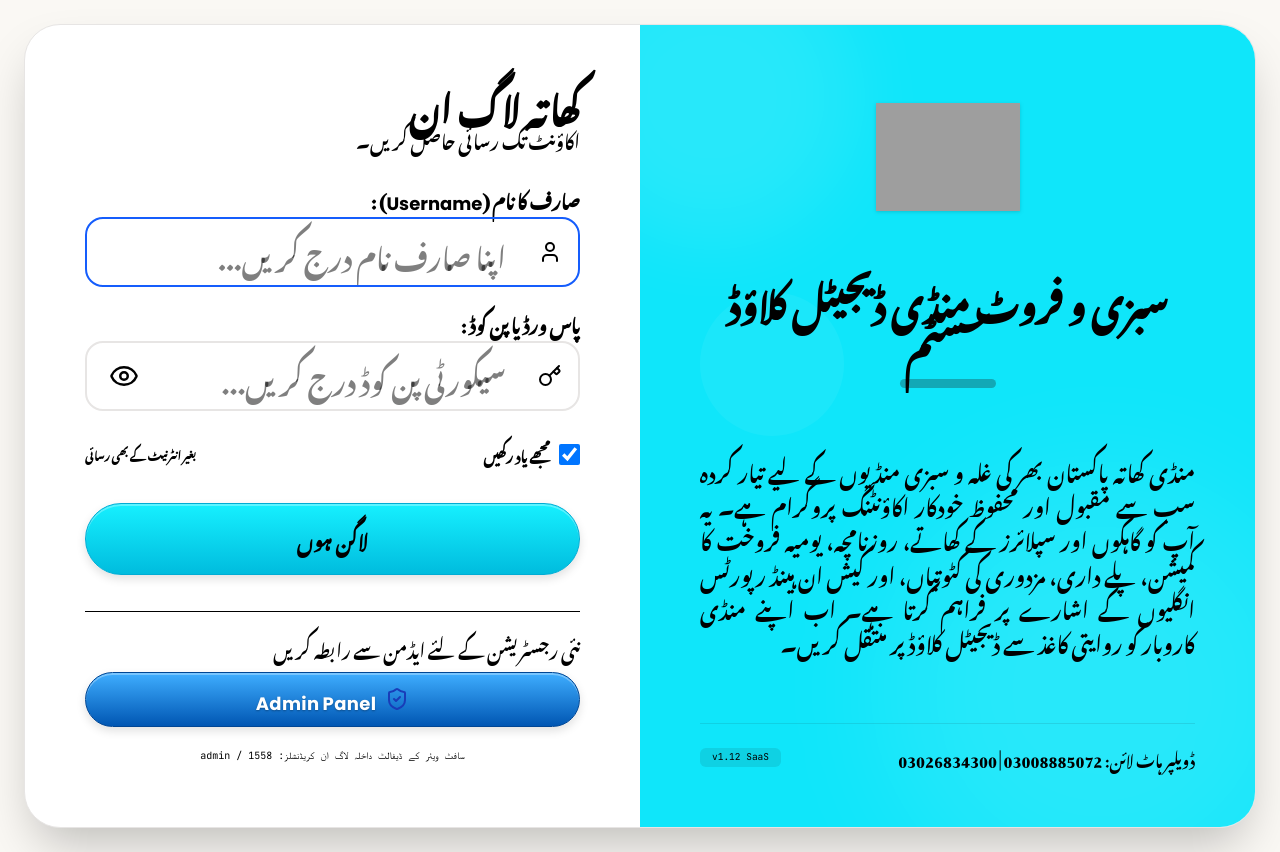
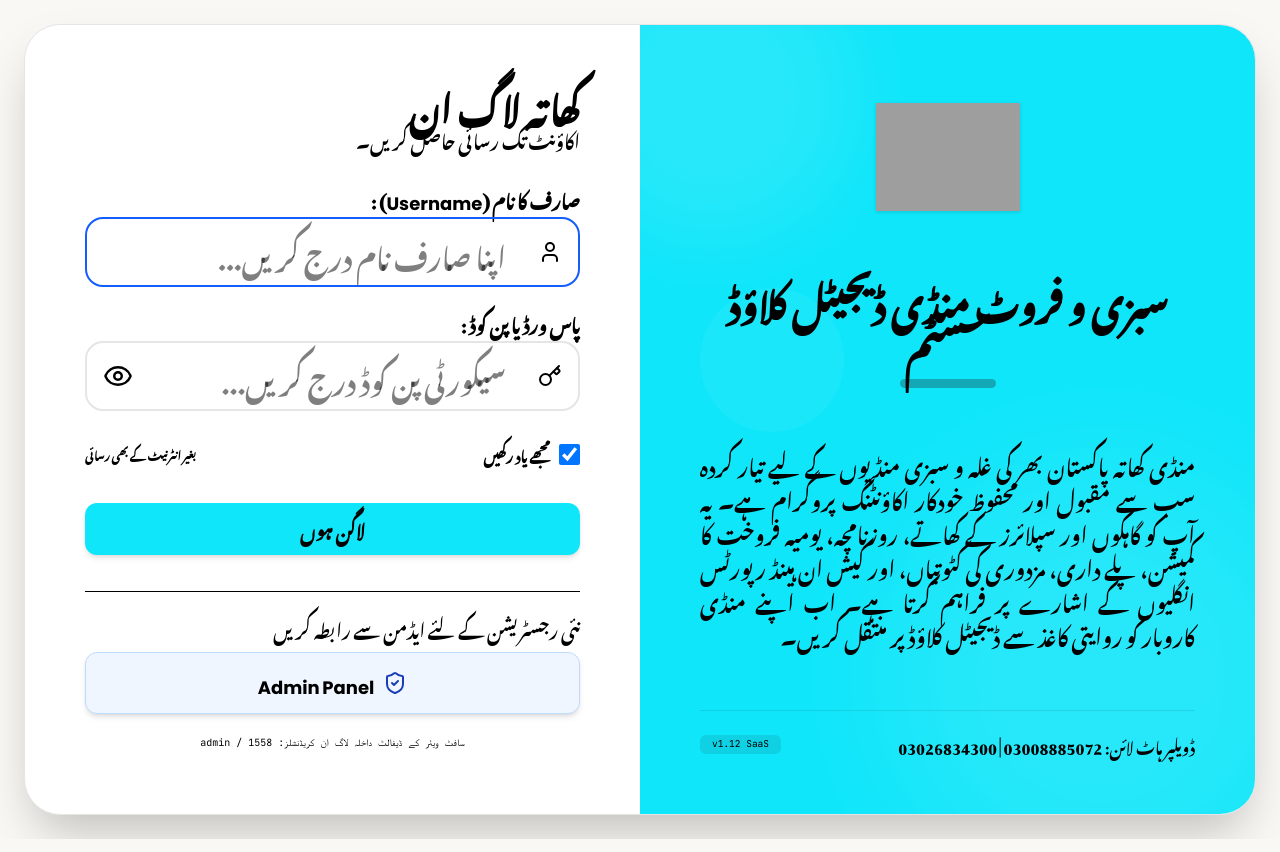
Before and after one commit to asifanwar123/mandikhata, a React (Vite) app: page / in a window 1280 px wide. Built offline with nearby package versions, Linux system fonts and the light colour scheme; grey boxes are pictures that could not be loaded; a web font is replaced by a local one.

Commit message:
style: refine button components and global styles
Standardized button UI across the application by updating padding, rounded corners, and adding active scale micro-interactions. Removed legacy glossy button CSS to simplify the styling architecture.

```diff
--- a/src/App.tsx
+++ b/src/App.tsx
@@ -549,14 +549,13 @@ export default function App() {
                 setPinCode('');
                 setCurrentTab('dashboard');
               }}
-              style={{ color: '#ffffff' }}
-              className="flex-1 bg-red-700 hover:bg-red-800 text-white font-black text-xs py-2.5 rounded-md cursor-pointer flex items-center justify-center text-center shadow-md transition-colors"
+              className="flex-1 bg-red-700 hover:bg-red-850 text-white font-bold text-xs py-3 rounded-lg cursor-pointer flex items-center justify-center text-center shadow-md transition-all active:scale-[0.98] select-none"
             >
               ہاں، لاک کریں
             </button>
             <button
               onClick={() => setCurrentTab('dashboard')}
-              className="flex-1 bg-stone-200 hover:bg-stone-300 text-stone-900 font-black text-xs py-2.5 rounded-md border border-stone-450 text-center cursor-pointer flex items-center justify-center shadow-md transition-colors"
+              className="flex-1 bg-stone-200 hover:bg-stone-300 text-stone-950 font-bold text-xs py-3 rounded-lg border border-stone-400 cursor-pointer flex items-center justify-center text-center shadow-md transition-all active:scale-[0.98] select-none"
             >
               کینسل
             </button>
@@ -1203,14 +1202,12 @@ export default function App() {
                 </div>
 
                 {/* Submit button following the design block */}
-                <div className="flex justify-center w-full mt-6">
-                  <button
-                    type="submit"
-                    className="w-full h-12 text-center text-[19px] bg-[#0fe6fa] text-stone-950 rounded-full font-bold transition-all shadow-md active:scale-95 cursor-pointer flex items-center justify-center"
-                  >
-                    لاگن ہوں
-                  </button>
-                </div>
+                <button
+                  type="submit"
+                  className="w-full h-[52px] mt-6 text-center text-[18px] bg-[#0fe6fa] hover:bg-[#0dd4e8] text-stone-950 rounded-lg font-black transition-all shadow-md active:scale-[0.98] cursor-pointer flex items-center justify-center leading-none"
+                >
+                  لاگن ہوں
+                </button>
               </form>
             </div>
 
@@ -1219,7 +1216,7 @@ export default function App() {
               <span className="text-xs text-stone-500 font-medium block">نئی رجسٹریشن کے لئے ایڈمن سے رابطہ کریں</span>
               <button
                 onClick={() => setIsAdminAuthModalOpen(true)}
-                className="w-full bg-blue-50 hover:bg-blue-100/80 border border-blue-200 text-blue-950 font-bold py-2.5 px-4 rounded-xl text-xs flex items-center justify-center gap-1.5 cursor-pointer shadow-sm transition-all"
+                className="w-full bg-blue-50 hover:bg-blue-100/90 border border-blue-200 text-blue-950 font-bold py-3 px-4 rounded-lg text-xs flex items-center justify-center gap-1.5 cursor-pointer shadow-md transition-all active:scale-[0.98] select-none text-center"
               >
                 <ShieldCheck className="w-4 h-4 text-blue-800" />
                 <span>Admin Panel</span>
@@ -1293,8 +1290,7 @@ export default function App() {
                   <div className="flex gap-2 font-sans pt-1">
                     <button
                       type="submit"
-                      style={{ color: '#ffffff' }}
-                      className="flex-1 bg-red-700 hover:bg-red-800 text-white font-black text-xs py-2.5 rounded-xl cursor-pointer flex items-center justify-center text-center shadow-md transition-colors"
+                      className="flex-1 bg-red-700 hover:bg-red-800 text-white font-bold text-xs py-3 rounded-lg cursor-pointer flex items-center justify-center text-center shadow-md transition-all active:scale-[0.98] select-none"
                     >
                       پن کوڈ کی تصدیق کریں
                     </button>
@@ -1305,7 +1301,7 @@ export default function App() {
                         setMasterPinInput('');
                         setMasterPinError('');
                       }}
-                      className="flex-1 bg-stone-200 hover:bg-stone-300 text-stone-900 font-black text-xs py-2.5 rounded-xl border border-stone-400 text-center cursor-pointer flex items-center justify-center shadow-md transition-colors"
+                      className="flex-1 bg-stone-200 hover:bg-stone-300 text-stone-950 font-bold text-xs py-3 rounded-lg border border-stone-400 cursor-pointer flex items-center justify-center text-center shadow-md transition-all active:scale-[0.98] select-none"
                     >
                       منسوخ کریں
                     </button>
@@ -1383,8 +1379,7 @@ export default function App() {
                   <div className="flex gap-2">
                     <button
                       type="submit"
-                      style={{ color: '#ffffff' }}
-                      className="flex-1 bg-red-700 hover:bg-red-800 text-white font-black text-xs py-2.5 rounded-xl cursor-pointer flex items-center justify-center text-center shadow-md transition-colors"
+                      className="flex-1 bg-red-700 hover:bg-red-800 text-white font-bold text-xs py-3 rounded-lg cursor-pointer flex items-center justify-center text-center shadow-md transition-all active:scale-[0.98] select-none"
                     >
                       پن کوڈ کی تصدیق کریں
                     </button>
@@ -1395,7 +1390,7 @@ export default function App() {
                         setAdminPinInput('');
                         setAdminPinError('');
                       }}
-                      className="flex-1 bg-stone-200 hover:bg-stone-300 text-stone-900 font-black text-xs py-2.5 rounded-xl border border-stone-400 text-center cursor-pointer flex items-center justify-center shadow-md transition-colors"
+                      className="flex-1 bg-stone-200 hover:bg-stone-300 text-stone-950 font-bold text-xs py-3 rounded-lg border border-stone-400 cursor-pointer flex items-center justify-center text-center shadow-md transition-all active:scale-[0.98] select-none"
                     >
                       منسوخ کریں
                     </button>
@@ -1844,8 +1839,7 @@ export default function App() {
                 <div className="flex gap-2">
                   <button
                     type="submit"
-                    style={{ color: '#ffffff' }}
-                    className="flex-1 bg-red-700 hover:bg-red-800 text-white font-black text-xs py-2.5 rounded-xl cursor-pointer flex items-center justify-center text-center shadow-md transition-colors"
+                    className="flex-1 bg-red-700 hover:bg-red-800 text-white font-bold text-xs py-3 rounded-lg cursor-pointer flex items-center justify-center text-center shadow-md transition-all active:scale-[0.98] select-none"
                   >
                     پن کوڈ کی تصدیق کریں
                   </button>
@@ -1856,7 +1850,7 @@ export default function App() {
                       setAdminPinInput('');
                       setAdminPinError('');
                     }}
-                    className="flex-1 bg-stone-200 hover:bg-stone-300 text-stone-900 font-black text-xs py-2.5 rounded-xl border border-stone-400 text-center cursor-pointer flex items-center justify-center shadow-md transition-colors"
+                    className="flex-1 bg-stone-200 hover:bg-stone-300 text-stone-950 font-bold text-xs py-3 rounded-lg border border-stone-400 cursor-pointer flex items-center justify-center text-center shadow-md transition-all active:scale-[0.98] select-none"
                   >
                     منسوخ کریں
                   </button>
--- a/src/components/SaaSAdminPanel.tsx
+++ b/src/components/SaaSAdminPanel.tsx
@@ -463,7 +463,7 @@ export default function SaaSAdminPanel({
             </button>
             <button
               onClick={onClose}
-              className="bg-stone-800 hover:bg-stone-950 text-white px-4 py-2.5 rounded-xl text-xs font-bold transition-all flex items-center gap-1.5 cursor-pointer shadow border border-stone-700 font-bold"
+              className="bg-stone-800 hover:bg-stone-900 text-white px-4 py-2.5 rounded-lg text-xs font-bold transition-all flex items-center justify-center gap-1.5 cursor-pointer shadow-md border border-stone-700 active:scale-[0.98] select-none text-center"
             >
               <X className="w-4 h-4" />
               <span>ایڈمن پینل بند کریں</span>
@@ -1278,13 +1278,13 @@ export default function SaaSAdminPanel({
                 <button
                   type="button"
                   onClick={() => setIsNewFormVisible(false)}
-                  className="bg-stone-100 hover:bg-stone-200 border px-4 py-2 rounded-lg cursor-pointer text-stone-700"
+                  className="bg-stone-100 hover:bg-stone-200 border border-stone-300 px-5 py-2.5 rounded-lg text-stone-950 font-bold cursor-pointer flex items-center justify-center transition-all active:scale-[0.98] mt-0 text-center select-none"
                 >
                   منسوخ کریں
                 </button>
                 <button
                   type="submit"
-                  className="bg-emerald-600 hover:bg-emerald-700 text-white px-5 py-2 rounded-lg font-bold cursor-pointer flex items-center gap-1.5"
+                  className="bg-emerald-600 hover:bg-emerald-700 text-white px-5 py-2.5 rounded-lg font-bold cursor-pointer flex items-center justify-center gap-1.5 transition-all active:scale-[0.98] select-none text-center"
                 >
                   <Play className="w-3.5 h-3.5 fill-current" />
                   <span>آرکیسٹیٹر پائپ لائن رن کریں</span>
--- a/src/index.css
+++ b/src/index.css
@@ -50,7 +50,7 @@ body {
 }
 
 /* Enforce font-sans and crisp clear black on controls */
-input, select, textarea, label, select option {
+input, select, textarea, button, label, select option {
   font-family: var(--font-sans) !important;
   text-align: right;
   direction: rtl;
@@ -208,137 +208,3 @@ input, select, textarea {
 .double-underline {
   border-bottom: 3px double #0cdbf2;
 }
-
-/* ==========================================================================
-   PREMIUM GLOSSY PILL BUTTON STYLES (MATCH CHOSEN REFERENCE IMAGE AESTHETICS)
-   ========================================================================== */
-
-/* 1. Base style for all standard buttons across the app */
-button, .classic-btn, .pill-btn {
-  border-radius: 9999px !important; /* Fully rounded pill shape */
-  font-weight: 700 !important;
-  display: inline-flex !important;
-  align-items: center !important;
-  justify-content: center !important;
-  text-align: center !important;
-  vertical-align: middle !important;
-  transition: all 0.25s cubic-bezier(0.4, 0, 0.2, 1) !important;
-  cursor: pointer !important;
-  box-shadow: 0 4px 10px rgba(0, 0, 0, 0.12), inset 0 2px 0 rgba(255, 255, 255, 0.3) !important;
-  letter-spacing: 0.02em !important;
-}
-
-/* 2. Normal text button padding helper to guarantee centered text without imbalances */
-button:not(.icon-only):not(.absolute):not(.raw-btn) {
-  padding-left: 1.5rem !important;
-  padding-right: 1.5rem !important;
-  padding-top: 0.6rem !important;
-  padding-bottom: 0.6rem !important;
-  text-align: center !important;
-}
-
-/* 3. High quality micro-interactions: slight lift on hover, slight depress on press */
-button:not(.absolute):not(.raw-btn):hover {
-  transform: translateY(-2px) scale(1.02) !important;
-  box-shadow: 0 6px 14px rgba(0, 0, 0, 0.18), inset 0 2px 0 rgba(255, 255, 255, 0.45) !important;
-  filter: brightness(1.12) !important;
-}
-
-button:not(.absolute):not(.raw-btn):active {
-  transform: translateY(1px) scale(0.97) !important;
-  box-shadow: 0 2px 5px rgba(0, 0, 0, 0.08), inset 0 1px 0 rgba(0, 0, 0, 0.1) !important;
-}
-
-/* 4. Beautiful theme color gradients corresponding to the designer board colors */
-
-/* CYAN / BLUE TABS & PRIMARY SUBMITS (e.g. Login page submit button) */
-button[class*="bg-[#0fe6fa]"],
-button[class*="bg-cyan-"],
-button.cyan-btn {
-  background: linear-gradient(180deg, #16f0ff 0%, #00bcde 100%) !important;
-  color: #000000 !important;
-  border: 1.5px solid #00acd4 !important;
-}
-
-/* RED DANGER / SYSTEM LOCK / CANCEL BUTTONS */
-button[class*="bg-red-"],
-button[class*="bg-rose-"],
-button.red-btn {
-  background: linear-gradient(180deg, #ff4c4c 0%, #c40a0a) !important;
-  color: #ffffff !important;
-  border: 1.5px solid #aa0000 !important;
-  text-shadow: 0 1px 2px rgba(0, 0, 0, 0.4) !important;
-}
-
-/* ORANGE SUB BUTTONS / REGISTRATIONS */
-button[class*="bg-orange-"],
-button[class*="bg-amber-"],
-button.orange-btn {
-  background: linear-gradient(180deg, #ff9e16 0%, #dc6200) !important;
-  color: #ffffff !important;
-  border: 1.5px solid #bd4e00 !important;
-  text-shadow: 0 1px 2px rgba(0, 0, 0, 0.3) !important;
-}
-
-/* GREEN ACTIVE TABS AND VERIFIED OPERATIONS */
-button[class*="bg-[#8DB600]"],
-button[class*="bg-emerald-"],
-button[class*="bg-green-"],
-button.green-btn {
-  background: linear-gradient(180deg, #a2ed00 0%, #5d8700) !important;
-  color: #ffffff !important;
-  border: 1.5px solid #4a6c00 !important;
-  text-shadow: 0 1px 2px rgba(0, 0, 0, 0.3) !important;
-}
-
-/* BLUE / INDIGO NAVIGATION AND CONTROLS (e.g. Admin access, action keys) */
-button[class*="bg-blue-"],
-button[class*="bg-indigo-"],
-button.blue-btn {
-  background: linear-gradient(180deg, #3faeff 0%, #0056b3) !important;
-  color: #ffffff !important;
-  border: 1.5px solid #004694 !important;
-  text-shadow: 0 1px 2px rgba(0, 0, 0, 0.3) !important;
-}
-
-/* GRAY / STONE DEFAULT UNSELECTED TABS & CANCELS */
-button[class*="bg-stone-"],
-button[class*="bg-slate-"],
-button[class*="bg-gray-"],
-button.slate-btn {
-  background: linear-gradient(180deg, #8c98a5 0%, #4f5b66) !important;
-  color: #ffffff !important;
-  border: 1.5px solid #3d474f !important;
-  text-shadow: 0 1px 2px rgba(0, 0, 0, 0.3) !important;
-}
-
-/* 5. Safe exclusions for small raw inline utility icons or absolute layout close buttons */
-button.absolute,
-button[class*="absolute"],
-button[class*="h-8 w-8"],
-button[class*="w-8 h-8"],
-button[class*="w-5 h-5"],
-button[class*="w-6 h-6"],
-button:has(svg):not(:has(span)),
-button.icon-btn,
-button.icon-only,
-button.raw-btn {
-  border-radius: 9999px !important;
-  padding: 6px !important;
-  min-width: unset !important;
-  width: auto !important;
-  height: auto !important;
-  background: transparent !important;
-  background-image: none !important;
-  box-shadow: none !important;
-  border: none !important;
-  color: inherit !important;
-}
-
-button.absolute:hover,
-button[class*="absolute"]:hover,
-button:has(svg):not(:has(span)):hover {
-  transform: scale(1.1) !important;
-  box-shadow: none !important;
-  filter: brightness(1.25) !important;
-}
```
